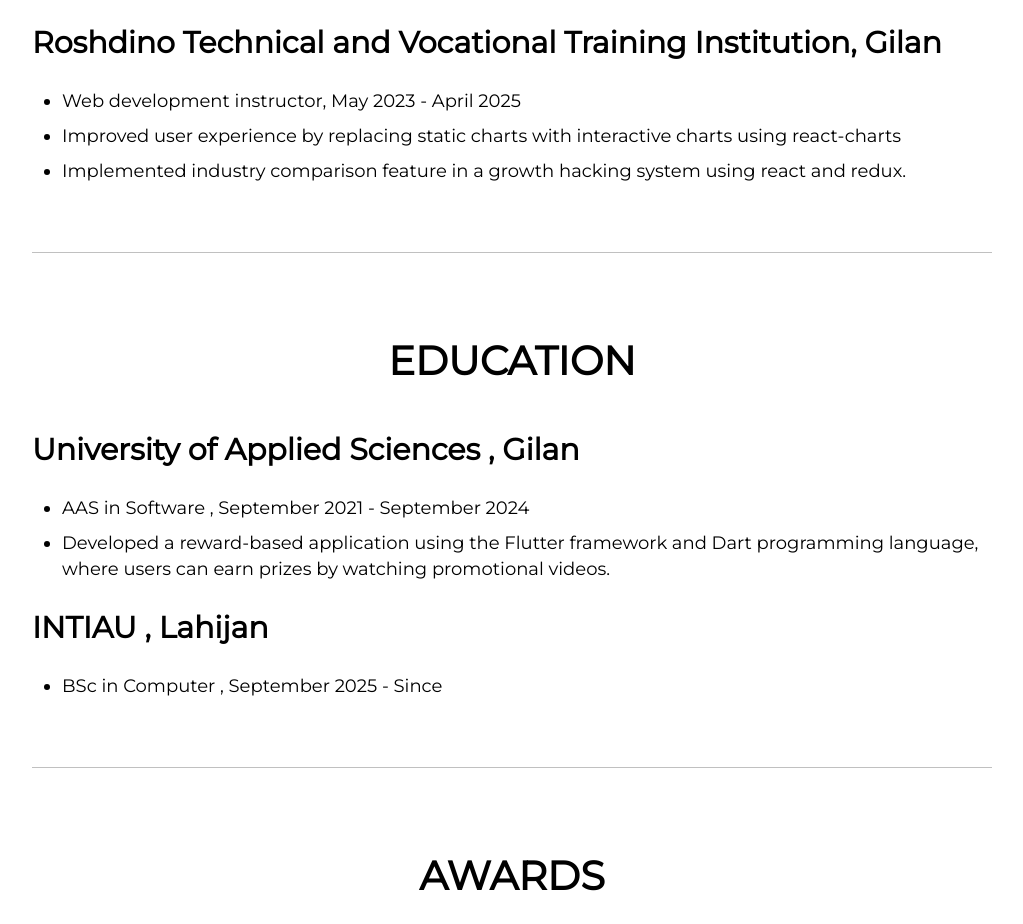
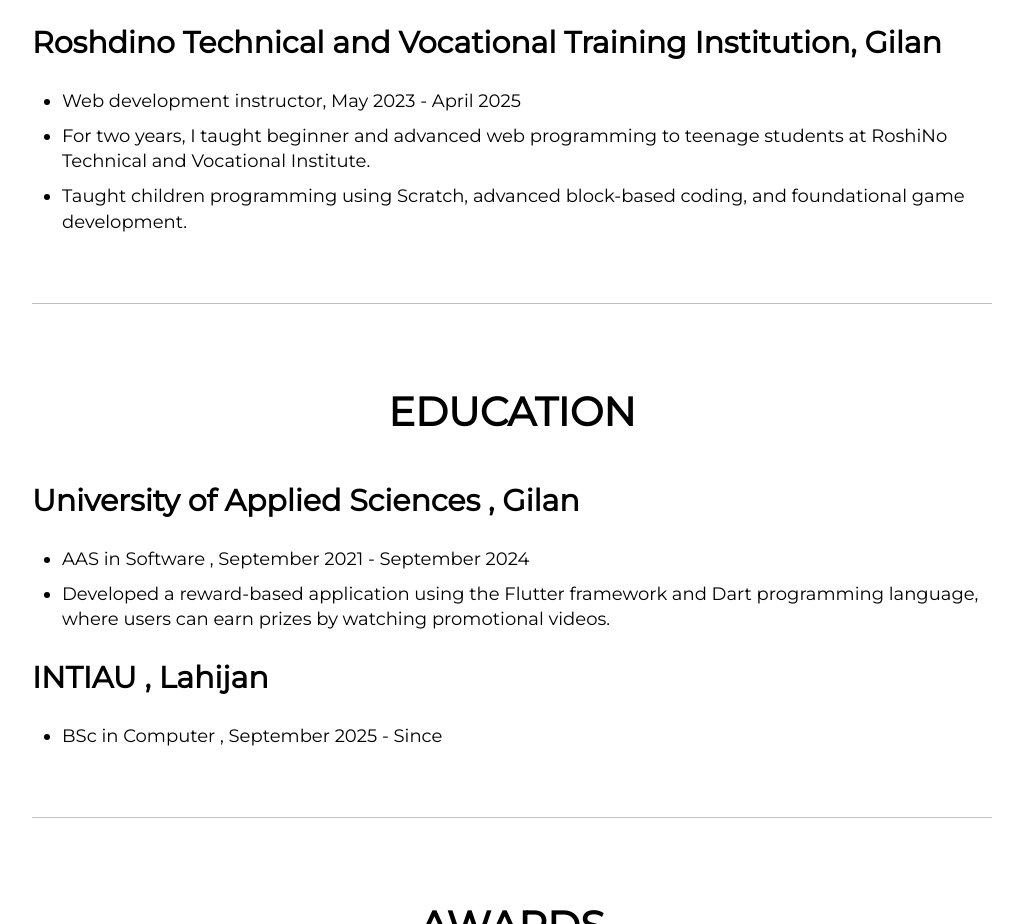
Before and after one commit to sinajafarzadeh-portfolio/sinajafarzadeh-portfolio.github.io, a plain HTML site: page index.html in a window 1280 px wide. Shown: the part 3740-4664 px from the top of the page, without its empty margins (128-1151 px from the left). Drawn offline with nearby package versions, Linux system fonts and the light colour scheme.

Commit message:
Update roshdino exp
Signed-off-by: sinajafarzadeh-portfolio <sinajafarzadeh.softwareengineer@gmail.com>

```diff
--- a/index.html
+++ b/index.html
@@ -141,13 +141,11 @@ You can refer to the Employment section for more details.
             <li>
               Web development instructor, May 2023 - April 2025
             </li>
-            <li>
-              Improved user experience by replacing static charts with
-              interactive charts using react-charts
+             <li>
+              For two years, I taught beginner and advanced web programming to teenage students at RoshiNo Technical and Vocational Institute.
             </li>
             <li>
-              Implemented industry comparison feature in a growth hacking system
-              using react and redux.
+              Taught children programming using Scratch, advanced block-based coding, and foundational game development.
             </li>
           </ul>
         </div>
```
